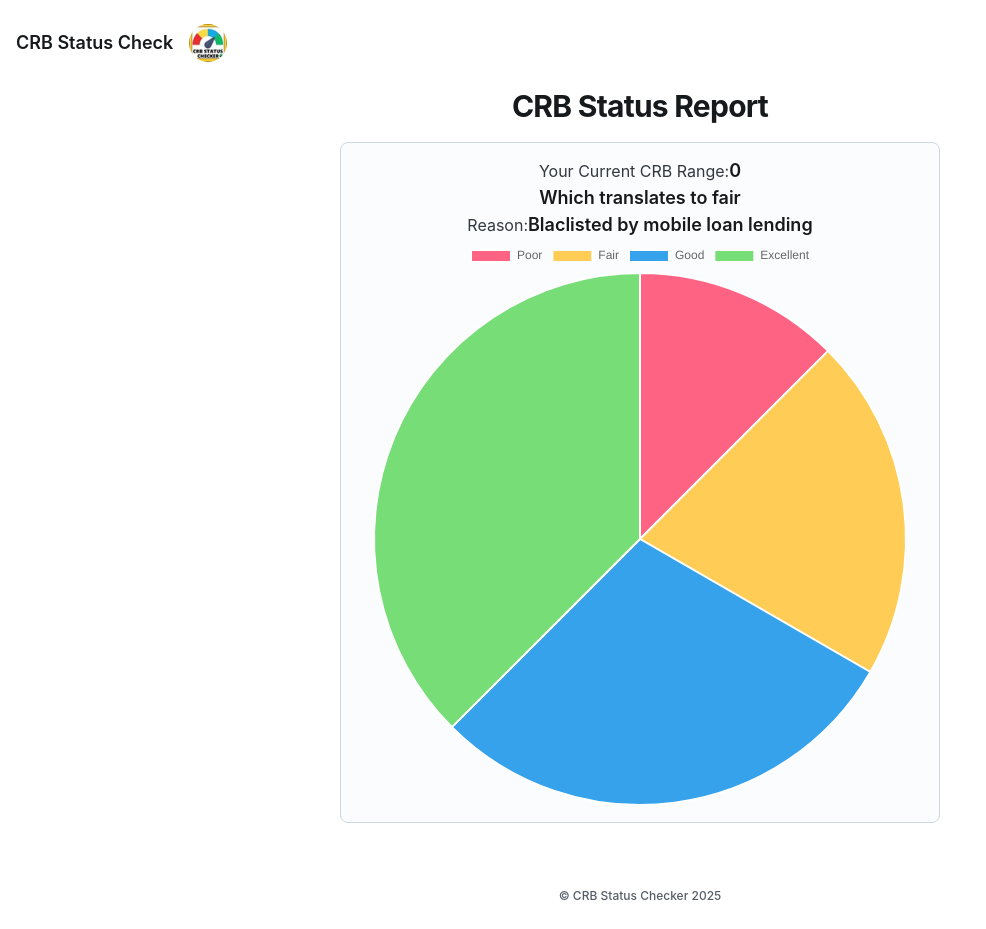
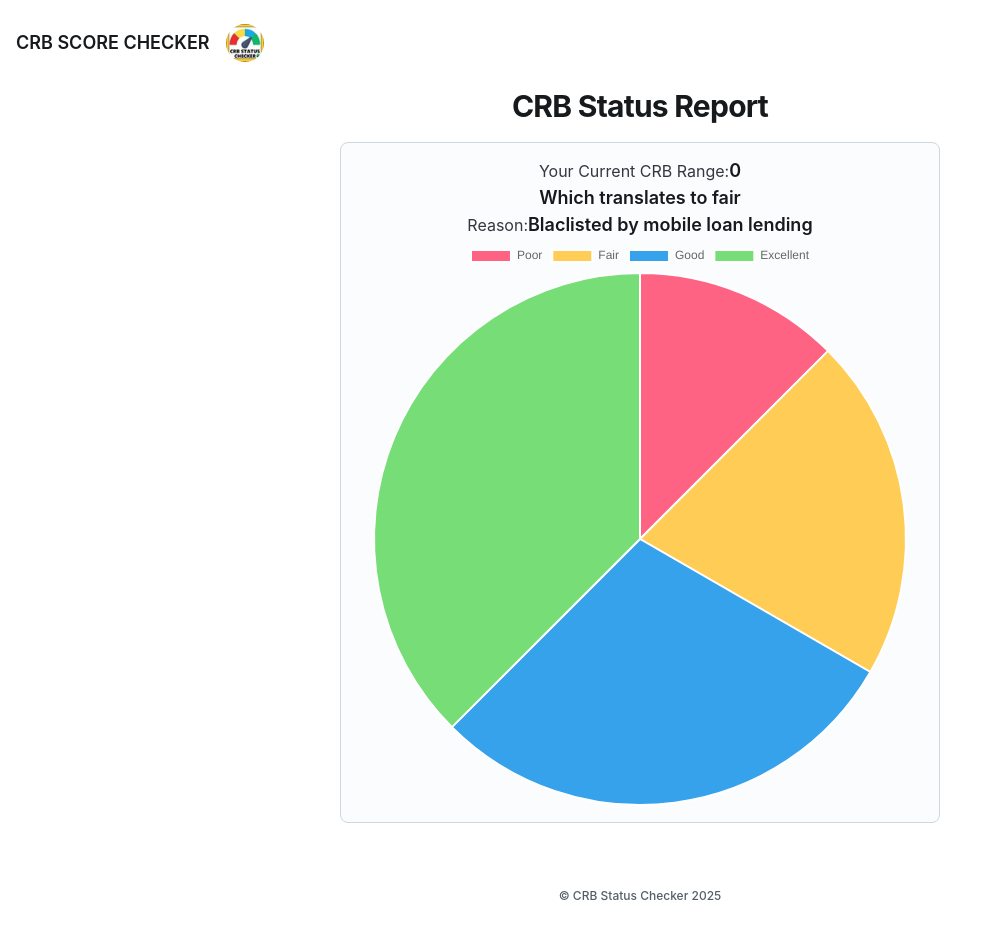
Before and after one commit to gekila/CRB-CHECK-APP, a React (Create React App) app: page /report in a window 1280 px wide. Shown: the whole page, without its empty margins (0-986 px from the left). Built offline with nearby package versions, Linux system fonts and the light colour scheme; the HTML template or start-up script is replaced by a standard one.

Commit message:
Update CRBStatusReport.js

```diff
--- a/src/screens/CRBStatusReport.js
+++ b/src/screens/CRBStatusReport.js
@@ -62,7 +62,7 @@ export default function CRBStatusReport() {
             sx={{ py: 3, display: "flex", justifyContent: "space-between" }}
           >
             <Box sx={{ gap: 2, display: "flex", alignItems: "center" }}>
-              <Typography level="title-lg">CRB Status Check</Typography>
+              <Typography level="title-lg">CRB SCORE CHECKER</Typography>
               <Avatar
                 variant={"rounded"}
                 alt="The image"
```
